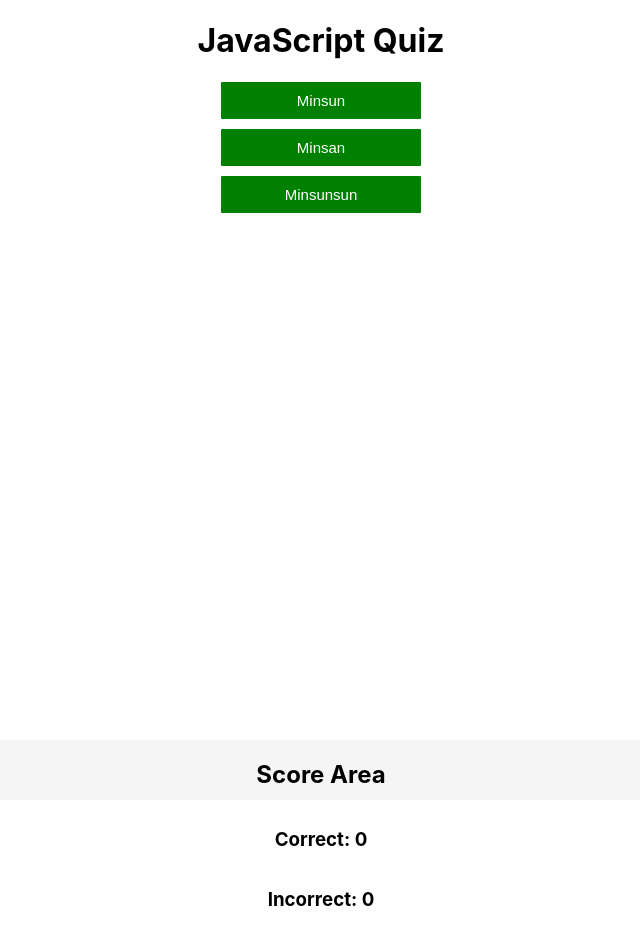
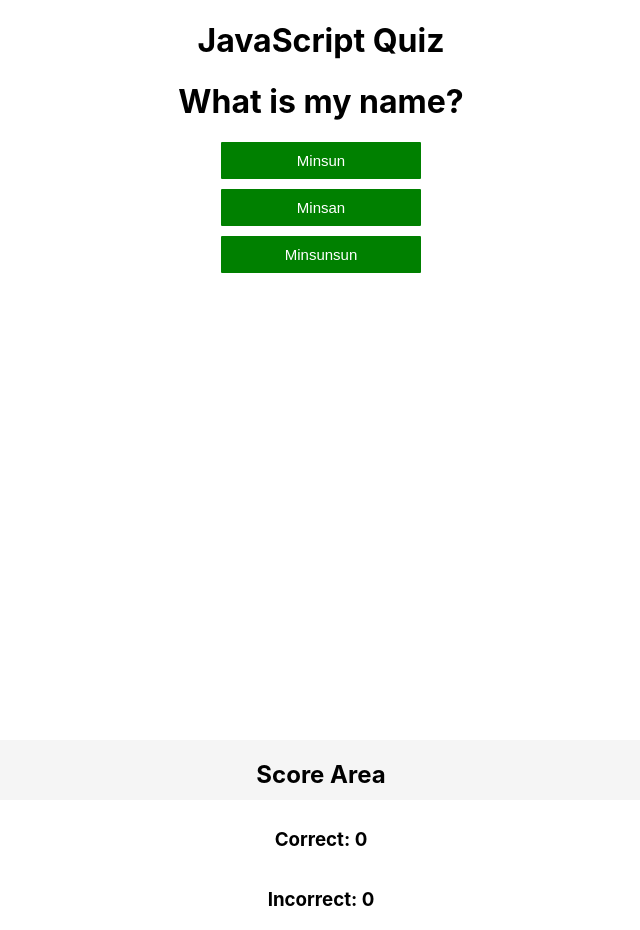
Before and after one commit to k12ms26/COCKTAIL-TEST, a React (Create React App) app: page / in a window 1280 px wide. Shown: the whole page, without its empty margins (319-959 px from the left). Built offline with nearby package versions, Linux system fonts and the light colour scheme.

Commit message:
오타 수정

```diff
--- a/src/components/Question.js
+++ b/src/components/Question.js
@@ -1,7 +1,7 @@
 import React from 'react'
 
 function Question(props) {
-    return (<h1>{props.dataSet.quesiton}</h1>)
+    return (<h1>{props.dataSet.question}</h1>)
 }
 
 export default Question
```
Also changed, not shown: public/robots.txt, 2 other files (tests, documents, lock files or other folders).
